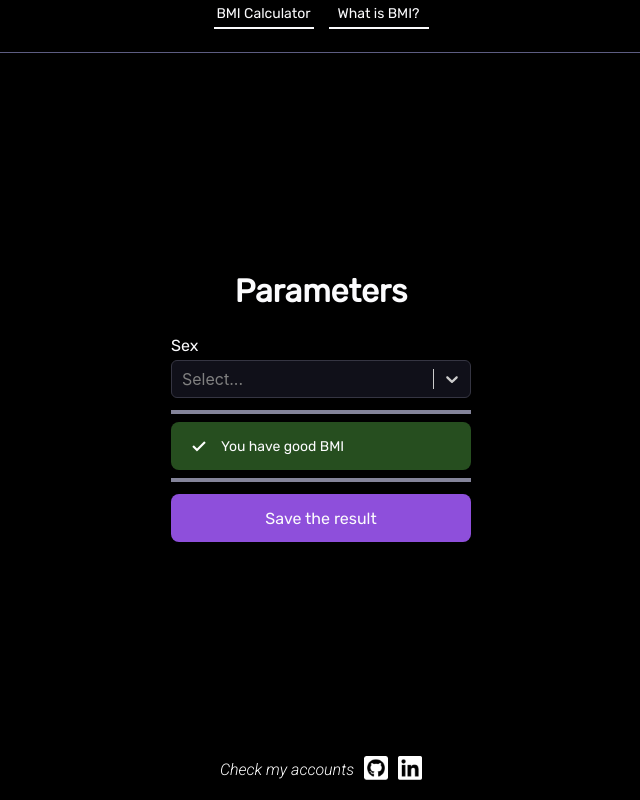
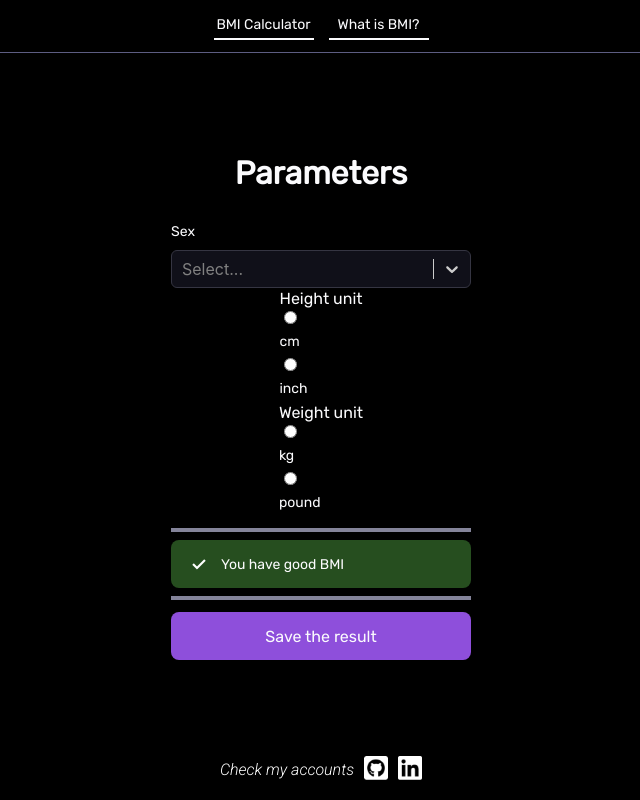
Before and after one commit to WeronikaCzepiela/bmi-calculator, a React (Create React App) app: page / in a window 1280 px wide. Shown: the whole page, without its empty margins (319-959 px from the left). Built offline with nearby package versions, Linux system fonts and the light colour scheme.

Commit message:
Start creating radio input component

```diff
--- a/src/components/DataAndResult/Data/Data.jsx
+++ b/src/components/DataAndResult/Data/Data.jsx
@@ -1,6 +1,7 @@
 import './Data.scss'
 import { Text } from '../../Text/Text'
 import { SelectInput } from './SelectInput/SelectInput'
+import { RadioGroup } from './RadioGroup/RadioGroup'
 
 export const Data = () => {
   const options = [
@@ -10,10 +11,25 @@ export const Data = () => {
   return (
     <div className={'data'}>
       <Text type={'h2'}>Parameters</Text>
-
-      <div className={'sex'}>
-        <SelectInput options={options} text={'Sex'} />
-      </div>
+      <SelectInput options={options} text={'Sex'} onChange={(newValue) => console.log(newValue)} />
+      <RadioGroup
+        onChange={(newValue) => console.log(newValue)}
+        options={[
+          { label: 'cm', value: 'cm' },
+          { label: 'inch', value: 'inch' },
+        ]}
+        name={'height'}
+        title={'Height unit'}
+      />
+      <RadioGroup
+        onChange={(newValue) => console.log(newValue)}
+        options={[
+          { label: 'kg', value: 'kg' },
+          { label: 'pound', value: 'pound' },
+        ]}
+        name={'weight'}
+        title={'Weight unit'}
+      />
     </div>
   )
 }
--- /dev/null
+++ b/src/components/DataAndResult/Data/RadioGroup/RadioGroup.jsx
@@ -0,0 +1,22 @@
+import './RadioGroup.scss'
+import { Text } from '../../../Text/Text'
+
+export const RadioGroup = ({ options, name, title, onChange }) => {
+  const handleChange = () => {
+    console.log(options)
+  }
+
+  return (
+    <div className={'check-box'}>
+      <Text type={'l'}>{title}</Text>
+      {options.map(({ label, value }) => {
+        return (
+          <div key={value}>
+            <input type={'radio'} name={name} onChange={handleChange} />
+            <Text>{label}</Text>
+          </div>
+        )
+      })}
+    </div>
+  )
+}
--- a/src/components/DataAndResult/Data/SelectInput/SelectInput.jsx
+++ b/src/components/DataAndResult/Data/SelectInput/SelectInput.jsx
@@ -2,9 +2,9 @@ import ReactSelect from 'react-select'
 import './SelectInput.scss'
 import { Text } from '../../../Text/Text'
 
-export const SelectInput = ({ options, text }) => {
+export const SelectInput = ({ options, text, onChange }) => {
   const handleChange = (selectedOption) => {
-    return selectedOption.value
+    onChange(selectedOption.value)
   }
 
   const customStyles = {
@@ -36,7 +36,7 @@ export const SelectInput = ({ options, text }) => {
 
   return (
     <div className={'select'}>
-      <Text type={'l'}>{text}</Text>
+      <Text>{text}</Text>
       <ReactSelect
         className={'select-input'}
         options={options}
--- a/src/components/Header/Header.scss
+++ b/src/components/Header/Header.scss
@@ -1,4 +1,3 @@
-
 
 %component {
   cursor: pointer;
@@ -15,6 +14,7 @@ width: 100%;
   border-bottom-color: #21212E;
   border-bottom-style: groove;
   height: 50px;
+  align-items: center;
 }
 
 
```
Also changed, not shown: src/components/DataAndResult/Data/RadioGroup/RadioGroup.scss (added).
